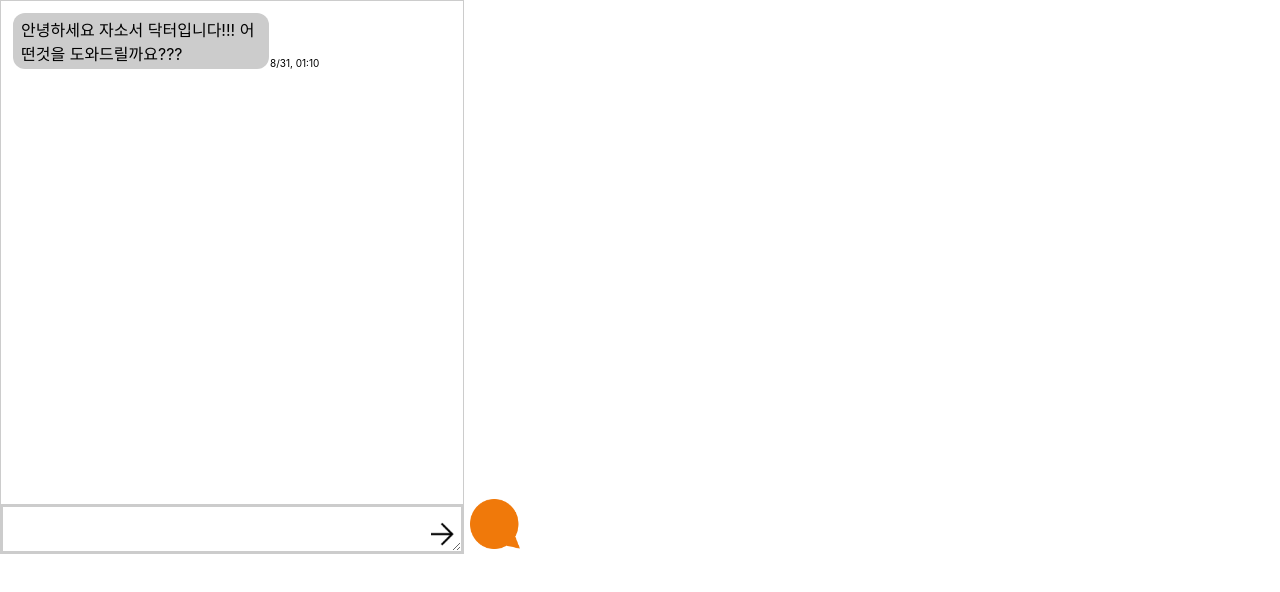
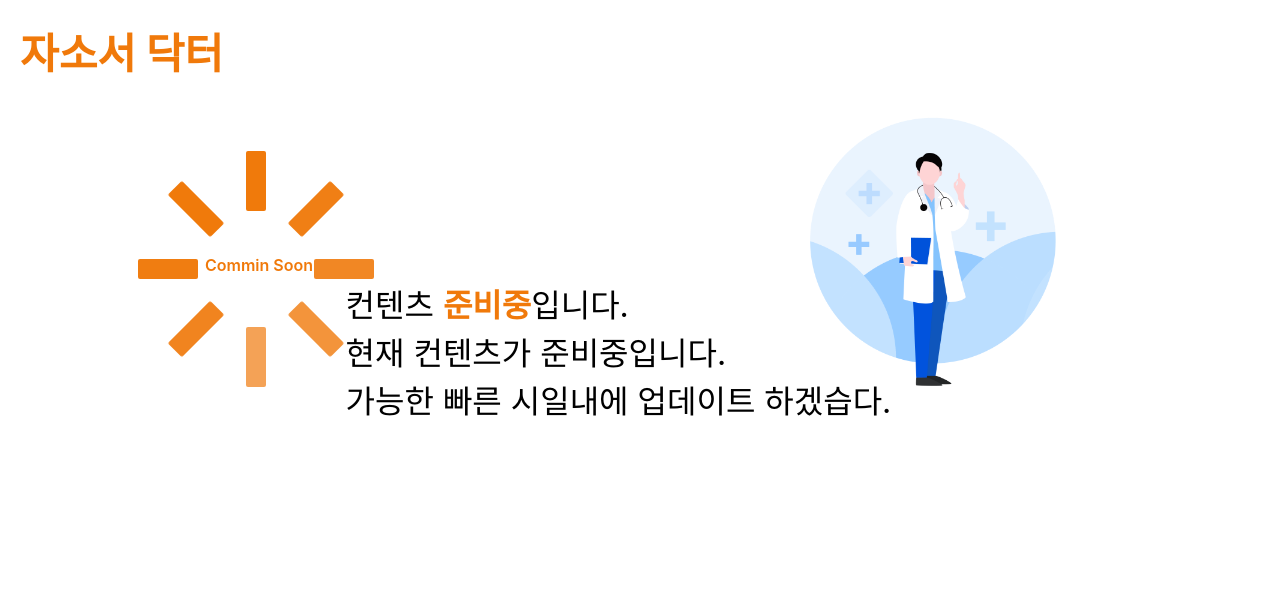
Before and after one commit to ksb-hub/Ja_Doctor, a React (Create React App) app in the folder ja-docter-app/: page /developing in a window 1280 px wide. Shown: the top 592 px of the page. Built offline with nearby package versions, Linux system fonts and the light colour scheme.

Commit message:
unCompletPage 완성git add .

```diff
--- a/ja-docter-app/src/componets/Pages/DevelpingPage.jsx
+++ b/ja-docter-app/src/componets/Pages/DevelpingPage.jsx
@@ -1,7 +1,98 @@
 import React from 'react'
+import styled from 'styled-components'
+import img1 from '../../images/docterImage1.png'
+import { FadeLoader } from "react-spinners";
 
+const override = {
+  display: "flex",
+  margin: "0 auto",
+  borderColor: "#F0790A",
+  textAlign: "center",
+};
+const Container = styled.div`
+    width: 100vw;
+    height: 100vh;
+    box-sizing: border-box;
+    padding: 20px;
+`;
+const Title = styled.div`
+    width: 33.3vw;
+    color: #F0790A;
+    font-size: 42px;
+    font-weight: 700;
+`;
+const Messages = styled.div`
+    width: 46vw;
+    height:30vh;
+    position: absolute;
+    top: 50%;
+    left: 50%;
+    transform: translate(-50%, -50%);
+    font-size: 32px;
+    display: flex;
+    flex-direction: column;
+    gap: 2px;
+    span{
+
+    }
+    strong{
+        font-weight: 700;
+        color: #F0790A;
+    }
+`;
+
+const Image1 = styled.div`
+    position: absolute;
+    right: 200px;
+    top: 100px;
+    width: 300px;
+    height: 300px;
+
+    img{
+        display: block;
+        width: 100%;
+        height: 100%;
+    }
+`
+
+const Image2 = styled.div`
+    width: 400px;
+    height: 400px;
+
+    span{
+        position: absolute;
+        top: 255px;
+        left: 205px;
+        color: #F0790A;
+        font-weight: 600;
+    }
+
+`
 export default function DevelpingPage() {
   return (
-    <div>DevelpingPage</div>
+    <Container>
+        <Title>
+            자소서 닥터
+        </Title>
+        <Messages>
+            <span>컨텐츠 <strong>준비중</strong>입니다.</span>
+            <span>현재 컨텐츠가 준비중입니다.</span>
+            <span>가능한 빠른 시일내에 업데이트 하겠습다.</span>
+        </Messages>
+
+        <Image1><img src={img1} alt="남자 의사 이미지" /></Image1>
+        <Image2>
+            <FadeLoader
+                color="#F0790A"
+                height = {60}
+                width = {20}
+                margin = {70}
+                cssOverride={override}
+                speedMultiplier={0.5}
+                >
+            </FadeLoader>
+            <span>Commin Soon</span>
+        </Image2>
+    </Container>
   )
 }
--- a/ja-docter-app/src/index.js
+++ b/ja-docter-app/src/index.js
@@ -3,13 +3,12 @@ import ReactDOM from 'react-dom/client';
 import './index.css';
 import App from './App';
 import reportWebVitals from './reportWebVitals';
-import Chatbot from './componets/UI/Chatbot';
-import Diffmark from './componets/UI/Diffmark';
-import PostWrapper from './componets/statement/PostWrapper';
+
+import DevelpingPage from './componets/Pages/DevelpingPage';
 const root = ReactDOM.createRoot(document.getElementById('root'));
 root.render(
   <React.StrictMode>
-    <Chatbot/>
+    <App/>
   </React.StrictMode>
 );
 
```
